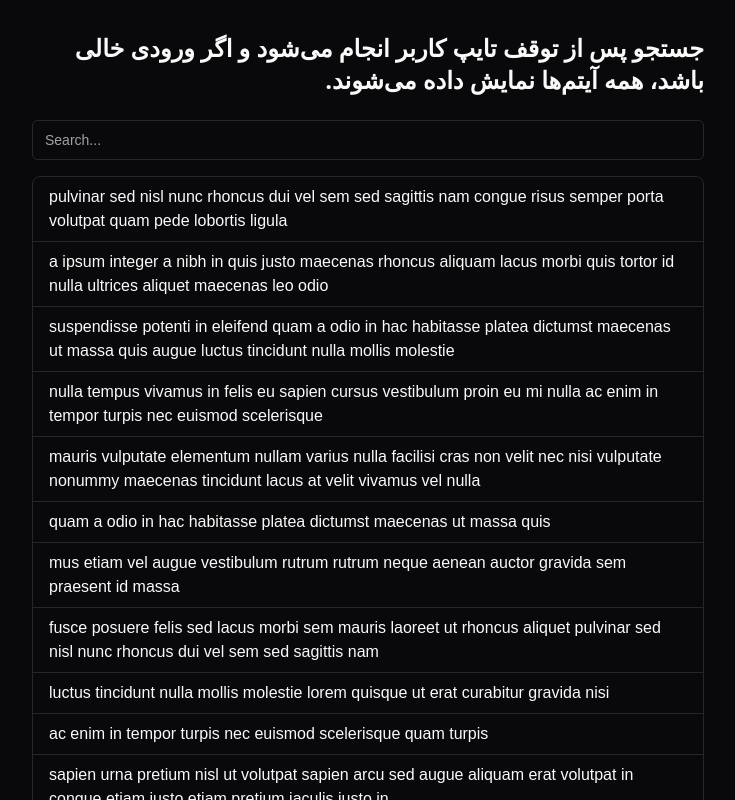
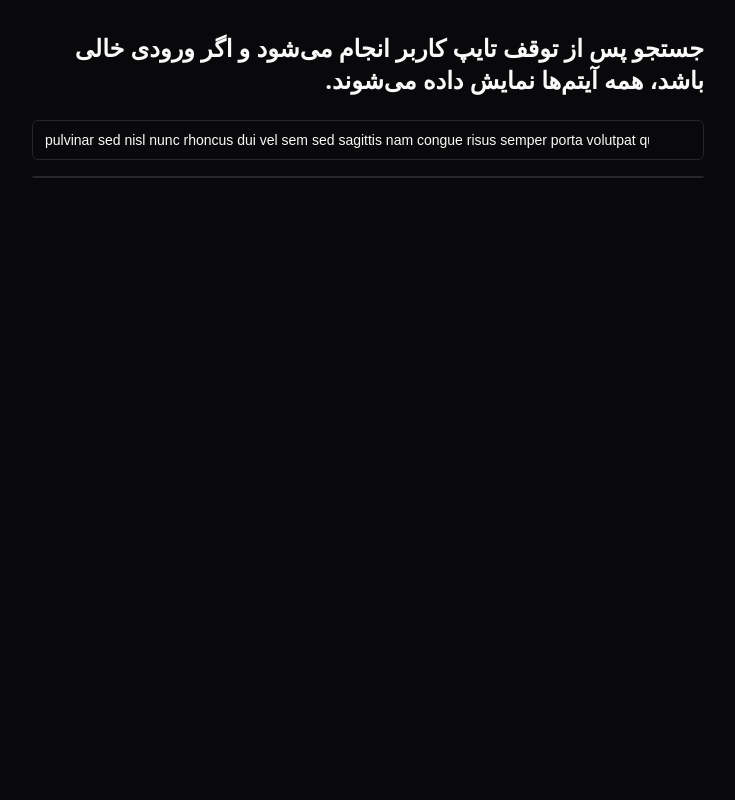
Before and after one commit to pyrovetis/feedbeen-interview, a Next.js app: page / in a window 1280 px wide. Shown: the top 800 px of the page, without its empty margins (272-1007 px from the left). Built offline with nearby package versions, Linux system fonts and the light colour scheme.

Commit message:
Update search-component.tsx

```diff
--- a/components/search-component.tsx
+++ b/components/search-component.tsx
@@ -10,8 +10,11 @@ export default function SearchComponent() {
 
   const handleSearch = (event: React.ChangeEvent<HTMLInputElement>) => {
     // Mantegh e jostojo ra inja anjam dahid.
-    return;
+    setResults(event.target.value);
   };
+  const filterResult = results.filter((item) =>
+    item.toLocaleLowerCase().includes(results?.toLocaleString())
+  );
 
   return (
     <div className="space-y-4">
@@ -21,12 +24,13 @@ export default function SearchComponent() {
           onChange={handleSearch}
           placeholder="Search..."
           className="pr-10"
+          value={results}
         />
       </div>
       <Card className="overflow-hidden">
         <CardContent className="p-0">
           <ul className="divide-y">
-            {results.map((result, index) => (
+            {filterResult.map((result, index) => (
               <li
                 key={index}
                 className="px-4 py-2 hover:bg-muted transition-colors"
```
